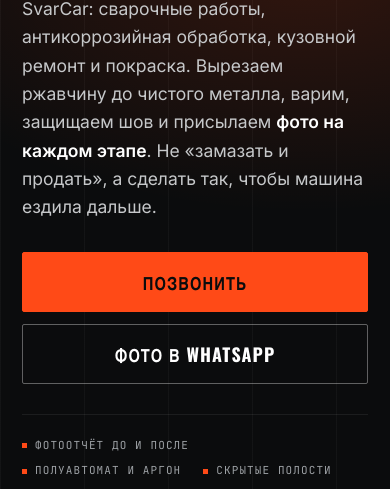
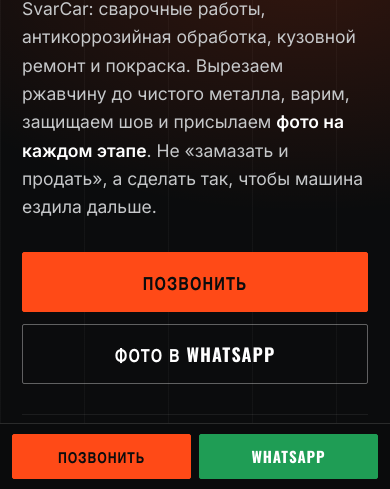
Before and after one commit to 99sitefast-ai/svar-car-borisov, a plain HTML site: page index.html in a window 390 px wide. Shown: the part 355-844 px from the top of the page. Drawn offline with nearby package versions, Linux system fonts and the light colour scheme.

Commit message:
Mobile call bar

```diff
--- a/assets/css/style.css
+++ b/assets/css/style.css
@@ -449,6 +449,18 @@ ul{margin:0;padding:0;list-style:none}
   font-family:var(--mono);font-size:10.5px;letter-spacing:.08em;text-transform:uppercase;color:#6e7276;flex-wrap:wrap;
 }
 
+/* mobile call bar */
+.mbar{display:none}
+@media (max-width:860px){
+  .mbar{
+    display:grid;grid-template-columns:1fr 1fr;gap:8px;position:fixed;left:0;right:0;bottom:0;z-index:70;
+    padding:10px 12px calc(10px + env(safe-area-inset-bottom));
+    background:rgba(11,12,13,.96);border-top:1px solid var(--line);backdrop-filter:blur(8px);
+  }
+  .mbar .btn{width:100%;padding:14px 8px;font-size:15px}
+  body{padding-bottom:76px}
+}
+
 /* reveal */
 .rv{opacity:0;transform:translateY(16px);transition:opacity .6s ease,transform .6s ease}
 .rv.in{opacity:1;transform:none}
--- a/index.html
+++ b/index.html
@@ -350,6 +350,11 @@
   </div>
 </footer>
 
+<div class="mbar">
+  <a class="btn" href="tel:+375447385889">Позвонить</a>
+  <a class="btn btn--wa" href="https://wa.me/375447385889" target="_blank" rel="noopener">WhatsApp</a>
+</div>
+
 <script src="assets/js/app.js" defer></script>
 </body>
 </html>
```
Also changed, not shown: 404.html (+5 -0 lines), antikor.html (+5 -0 lines), kak-rabotaem.html (+5 -0 lines), kontakty.html (+5 -0 lines), kuzov.html (+5 -0 lines), raboty.html (+5 -0 lines), svarka.html (+5 -0 lines).
